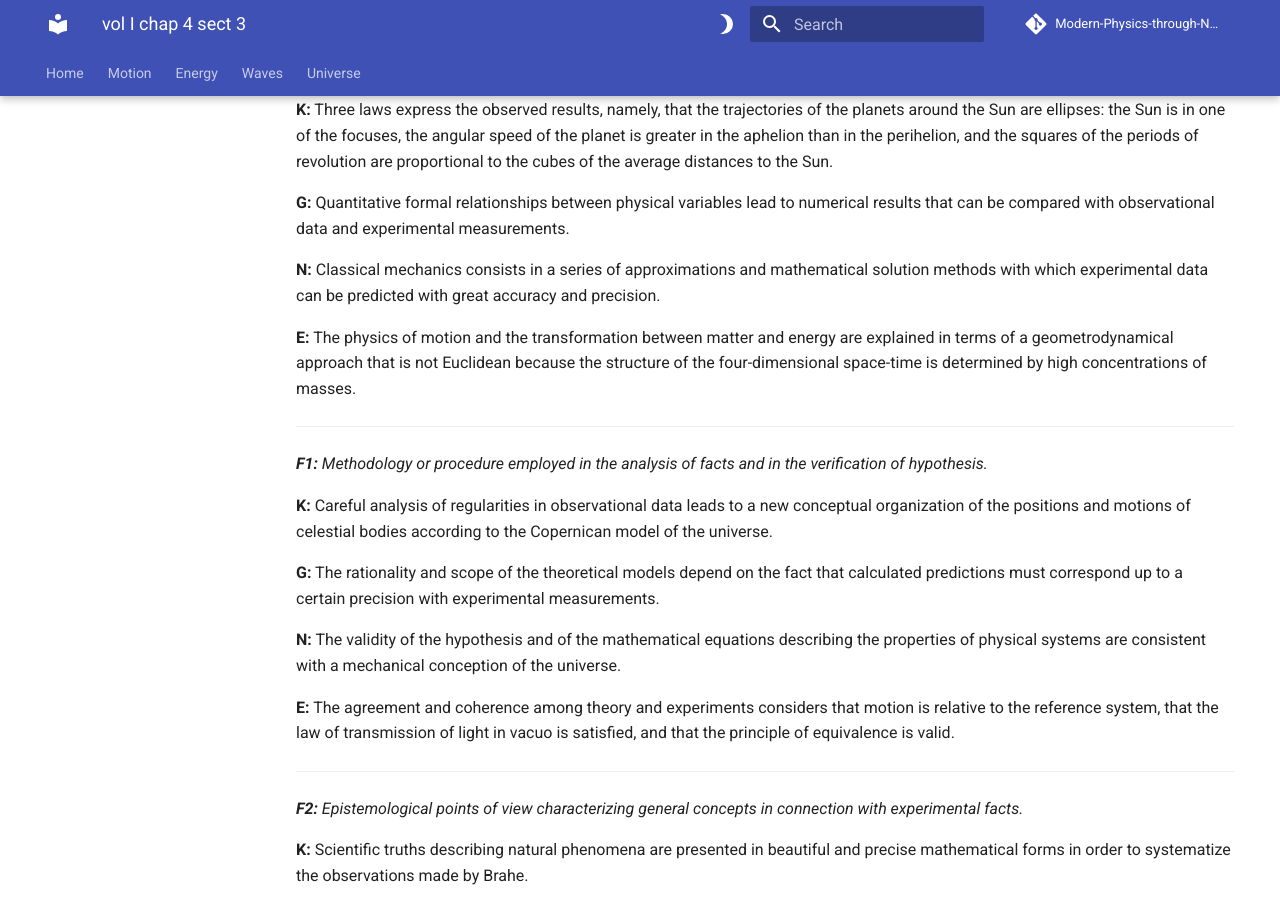
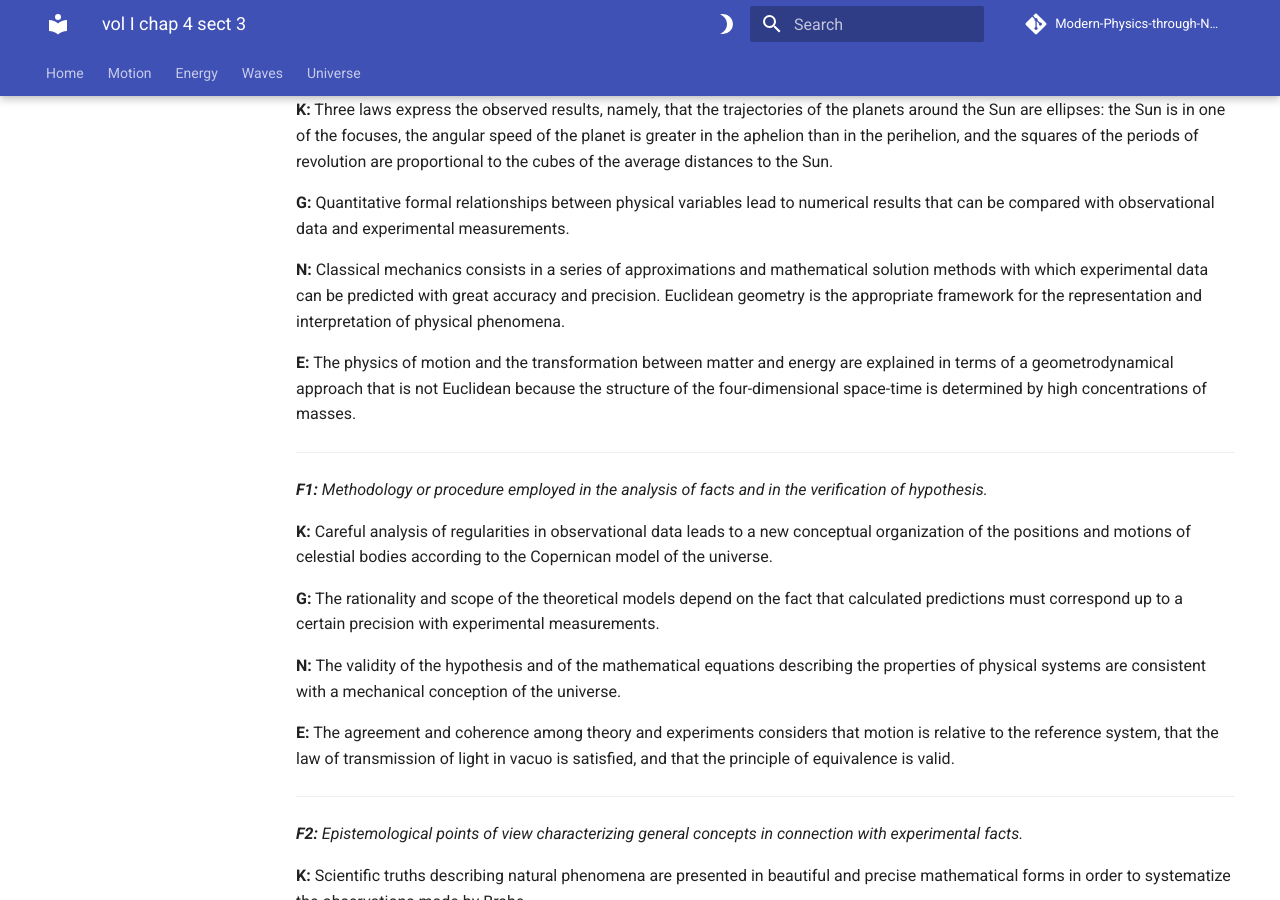
Before and after one commit to modphysnobel/modphysnobel.github.io, an MkDocs documentation site: the page built from docs/vol-I/vol-I-chap-4-sect-3.md, in a window 1280 px wide and 900 px high, scrolled down 1801 px. Built offline with MkDocs 1.6.1 and Material for MkDocs 9.7.7, drawn with Linux system fonts in a browser that asks for light colours; some web fonts are replaced; comment, search, counter and statistics services are not loaded; some of the changed lines change nothing that is shown; some of the changed text lies outside the part shown.

Commit message:
Update vol-I-chap-4-sect-3.md

```diff
--- a/docs/vol-I/vol-I-chap-4-sect-3.md
+++ b/docs/vol-I/vol-I-chap-4-sect-3.md
@@ -72,7 +72,7 @@ For each one of the previous seven elements characterizing a scientific theory w
 
 **G:**  Quantitative formal relationships between physical variables lead to numerical results that can be compared with observational data and experimental measurements.
 
-**N:**  Classical mechanics consists in a series of approximations and mathematical solution methods with which experimental data can be predicted with great accuracy and precision.
+**N:**  Classical mechanics consists in a series of approximations and mathematical solution methods with which experimental data can be predicted with great accuracy and precision. Euclidean geometry is the appropriate framework for the representation and interpretation of physical phenomena.
 
 **E:**  The physics of motion and the transformation between matter and energy are explained in terms of a geometrodynamical approach that is not Euclidean because the structure of the four-dimensional space-time is determined by high concentrations of masses.
 
@@ -110,7 +110,7 @@ For each one of the previous seven elements characterizing a scientific theory w
 
 **N:**  Once the theory of gravitation was formulated and tested there remained the need for connection and integration with other branches of Classical Physics, like Thermodynamics and Electromagnetism.
 
-**E:**  Theories of relativity present a fruitful synthesis of concepts and principles explaining mechanical and electromagnetic phenomena, but it still needs to include quantum effects. Mechanical phenomena already explained: the motion of the perihelion of Mercury, the deflection of light by a gravitational field, the displacement of spectral lines towards the red, and the production and detection of black holes.
+**E:** Theories of relativity present a fruitful synthesis of concepts and principles explaining mechanical and electromagnetic phenomena, but it still needs to include quantum effects.   Mechanical phenomena already explained: the motion of the perihelion of Mercury, the deflection of light by a gravitational field, the displacement of spectral lines towards the red, and the production and detection of black holes.
 
 ***
 
@@ -122,15 +122,6 @@ REICHENBACH, H. *The Philosophy of Space and Time*. New York. Dover Publications
 
 PIAGET J. and Garcia R. *Psychogenesis and the History of Science*. New York. Columbia University Press. (1989).
 
-### REFERENCES WIKIPEDIA
-
-1. https://en.wikipedia.org/wiki/Euclid
-2. https://en.wikipedia.org/wiki/Carl_Friedrich_Gauss
-3. https://en.wikipedia.org/wiki/Nikolai_Lobachevsky
-4. https://en.wikipedia.org/wiki/J%C3%A1nos_Bolyai
-5. https://en.wikipedia.org/wiki/Bernhard_Riemann
-
-
 ***
 
 [**Appendices.**](./vol-I-chap-4-apendix.md)
```
